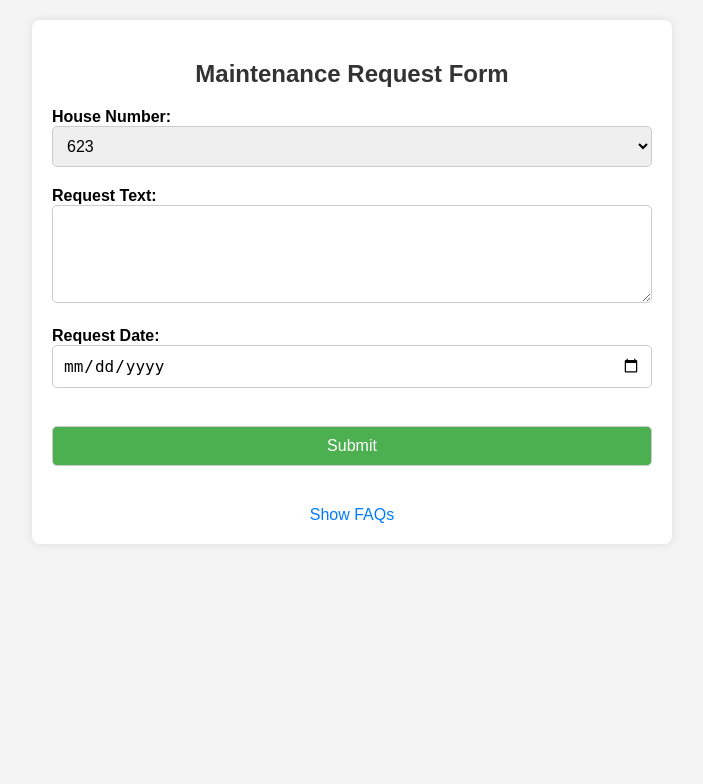
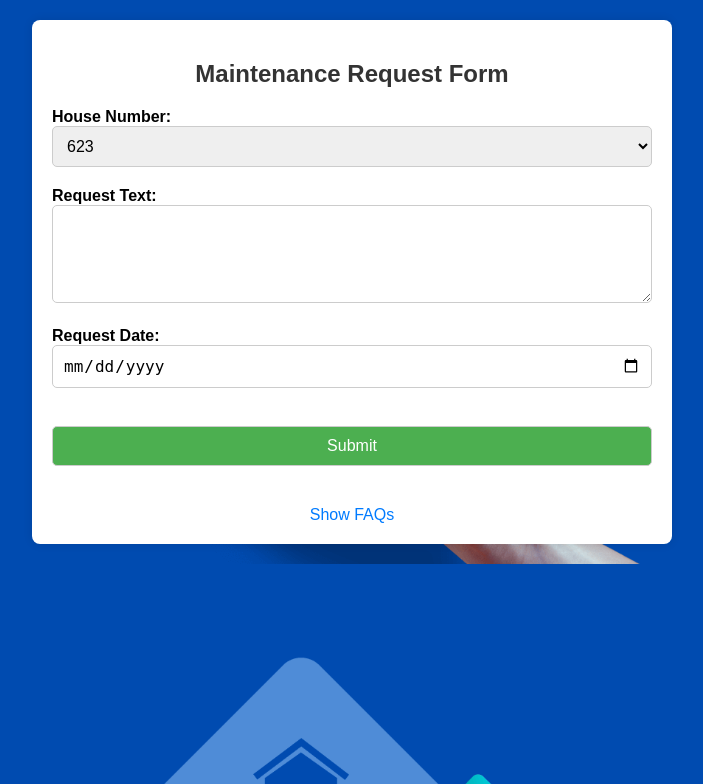
Before and after one commit to mwaisilvesta/qr-house_rental_payment_system, a PHP site: page /maintainance_request.php in a window 1280 px wide. Shown: the top 784 px of the page, without its empty margins (288-991 px from the left). Run offline with PHP 8.4, Linux system fonts and the light colour scheme; data comes from the database, SQL or seed files in the repository.

Commit message:
adding background image

```diff
--- a/maintainance_request.php
+++ b/maintainance_request.php
@@ -31,6 +31,9 @@ if ($_SERVER["REQUEST_METHOD"] == "POST") {
         body {
             font-family: Arial, sans-serif;
             background-color: #f4f4f4;
+            background-image: url('rent.png'); /* Add the path to your background image */
+            background-size: cover; /* Cover the entire background */
+            background-position: center; /* Center the background image */
             margin: 0;
             padding: 0;
         }
```
